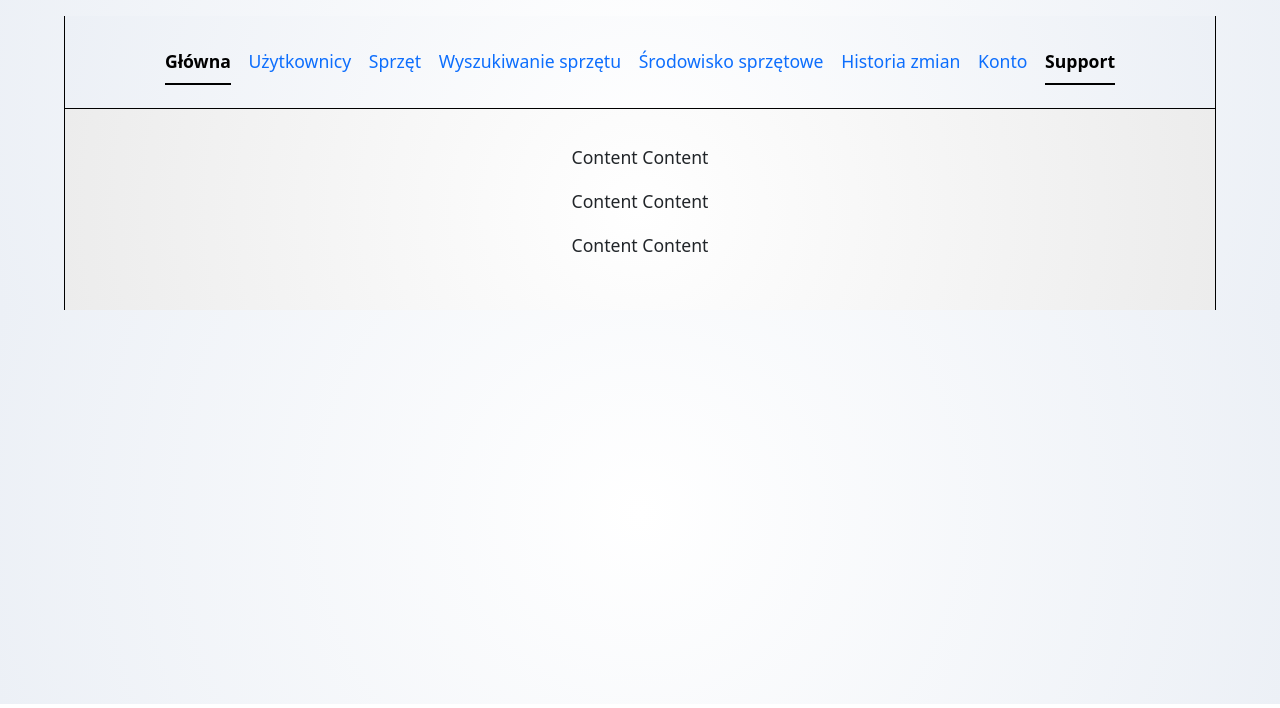
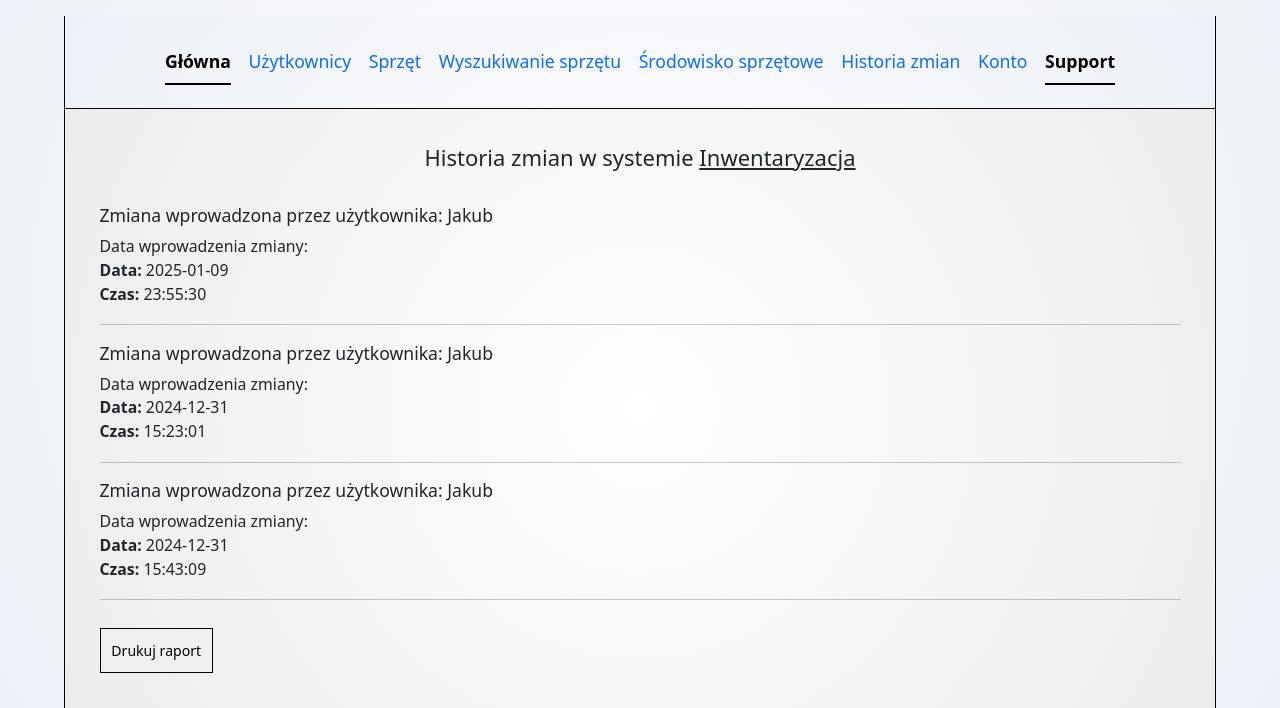
Before and after one commit to yobonez/inwentaryzacja-sprzetu, a website with bundled scripts: page website/changesHistory/changesHistory.html in a window 1280 px wide. Shown: the part 96-804 px from the top of the page. Built offline with nearby package versions, Linux system fonts and the light colour scheme.

Commit message:
domyślne ręczne raporty zmian w systemie

```diff
--- a/website/changesHistory/changesHistory.html
+++ b/website/changesHistory/changesHistory.html
@@ -41,12 +41,50 @@
                 </ul>
             </menu>
             <div id="container">
-                <p>Content Content</p>
-                <p>Content Content</p>
-                <p>Content Content</p>
+                <h5 style="text-align: center;">
+                    Historia zmian w systemie <u>Inwentaryzacja</u>
+                </h5>
+                <br>
+                <h6>Zmiana wprowadzona przez użytkownika: Jakub</h6>
+                <p>
+                    Data wprowadzenia zmiany:
+                    <br>
+                    <b>Data: </b>
+                    <span id="first-change-date"></span>
+                    <br>
+                    <b>Czas:</b>
+                    <span id="first-change-time"></span>
+                </p>
+                <hr>
+                <h6>Zmiana wprowadzona przez użytkownika: Jakub</h6>
+                <p>
+                    Data wprowadzenia zmiany:
+                    <br>
+                    <b>Data: </b>
+                    <span id="second-change-date"></span>
+                    <br>
+                    <b>Czas:</b>
+                    <span id="second-change-time"></span>
+                </p>
+                <hr>
+                <h6>Zmiana wprowadzona przez użytkownika: Jakub</h6>
+                <p>
+                    Data wprowadzenia zmiany:
+                    <br>
+                    <b>Data: </b>
+                    <span id="third-change-date"></span>
+                    <br>
+                    <b>Czas:</b>
+                    <span id="third-change-time"></span>
+                </p>
+                <hr>
+                <button id="print-button" onclick="window.print()">
+                    Drukuj raport
+                </button>
             </div>
         </main>
 
+        <script type="module" src="scripts/main.js"></script>
         <script src="https://cdn.jsdelivr.net/npm/bootstrap@5.3.3/dist/js/bootstrap.bundle.min.js" integrity="sha384-YvpcrYf0tY3lHB60NNkmXc5s9fDVZLESaAA55NDzOxhy9GkcIdslK1eN7N6jIeHz" crossorigin="anonymous"></script>
     </body>
 </html>
--- /dev/null
+++ b/website/changesHistory/scripts/dateFormatter.js
@@ -0,0 +1,5 @@
+export class DateFormatter {
+    format(date) {
+        return `${date.getFullYear()}-${String(date.getMonth() + 1).padStart(2, '0')}-${String(date.getDate()).padStart(2, '0')}`;
+    }
+}
--- /dev/null
+++ b/website/changesHistory/scripts/formatterFactory.js
@@ -0,0 +1,18 @@
+import { DateFormatter } from "./DateFormatter.js";
+import { TimeFormatter } from "./TimeFormatter.js";
+import { ReverseDateFormatter } from "./reverseDateFormatter.js";
+
+export class FormatterFactory {
+    static createFormatter(format) {
+        switch (format) {
+            case "date":
+                return new DateFormatter();
+            case "time":
+                return new TimeFormatter();
+            case "reverse-date":
+                return new ReverseDateFormatter();
+            default:
+                throw new Error("Invalid format. Use 'date', 'time', or 'reverse-date'.");
+        }
+    }
+}
--- /dev/null
+++ b/website/changesHistory/scripts/functions.js
@@ -0,0 +1,19 @@
+import { FormatterFactory } from "./formatterFactory.js";
+
+export function displayCurrentDate(format) {
+    const formatter = FormatterFactory.createFormatter(format);
+    const currentDate = new Date();
+    return formatter.format(currentDate);
+}
+
+export function displayProvidedDate(date, format) {
+    const formatter = FormatterFactory.createFormatter(format);
+    const providedDate = new Date(date);
+    return formatter.format(providedDate);
+}
+
+export function reverseDateFormat() {
+    const formatter = FormatterFactory.createFormatter("reverse-date");
+    const currentDate = new Date();
+    return formatter.format(currentDate);
+}
--- /dev/null
+++ b/website/changesHistory/scripts/main.js
@@ -0,0 +1,18 @@
+// main.js
+import * as functions from "./functions.js";
+
+window.onload = () => {
+    document.title = "Historia Zmian w systemie inwentaryzacja " + reverseDateFormat();
+};
+
+document.getElementById("first-change-date").innerHTML = functions.displayCurrentDate("date");
+document.getElementById("first-change-time").innerHTML = functions.displayCurrentDate("time");
+
+document.getElementById("second-change-date").innerHTML = functions.displayProvidedDate('2024-12-31 15:23:01', "date");
+document.getElementById("second-change-time").innerHTML = functions.displayProvidedDate('2024-12-31 15:23:01', "time");
+
+document.getElementById("third-change-date").innerHTML = functions.displayProvidedDate('2024-12-31 15:43:09',"date");
+document.getElementById("third-change-time").innerHTML = functions.displayProvidedDate('2024-12-30 15:43:09', "time");
+
+// Set the dynamic title
+document.title = "Historia Zmian w systemie inwentaryzacja " + functions.reverseDateFormat()
--- /dev/null
+++ b/website/changesHistory/scripts/reverseDateFormatter.js
@@ -0,0 +1,8 @@
+export class ReverseDateFormatter {
+    format(date) {
+        const year = date.getFullYear();
+        const month = String(date.getMonth() + 1).padStart(2, '0');
+        const day = String(date.getDate()).padStart(2, '0');
+        return `${day}-${month}-${year}`; // Reversed format
+    }
+}
--- /dev/null
+++ b/website/changesHistory/scripts/timeFormatter.js
@@ -0,0 +1,5 @@
+export class TimeFormatter {
+    format(date) {
+        return `${String(date.getHours()).padStart(2, '0')}:${String(date.getMinutes()).padStart(2, '0')}:${String(date.getSeconds()).padStart(2, '0')}`;
+    }
+}
--- a/website/changesHistory/styles/main.css
+++ b/website/changesHistory/styles/main.css
@@ -1 +1,22 @@
 @import url(../../globalStyles/main.css);
+
+#container p {
+    font-size: 90%;
+}
+
+#print-button {
+    margin-top: 1%;
+    font-size: 80%;
+    padding: 1%;
+    border: 1px solid black;
+}
+
+@media print {
+    header, main menu, #print-button {
+        display: none !important;
+    }
+
+    #container {
+        display: block !important;
+    }
+}
--- a/website/globalStyles/main.css
+++ b/website/globalStyles/main.css
@@ -6,6 +6,8 @@
 body {
     background-color: rgba(255, 255, 255, 1) !important;
     background-image: radial-gradient(circle, rgba(255, 255, 255, 1) 0%, rgba(236, 240, 246, 1) 100%);
+    margin: 0;
+    padding: 0;
 }
 
 header:first-child {
@@ -36,7 +38,6 @@ main menu {
 }
 
 #container {
-    text-align: center;
     padding: 3%;
     border-top: 1px solid black;
     background-color: rgba(255, 255, 255, 1);
```
